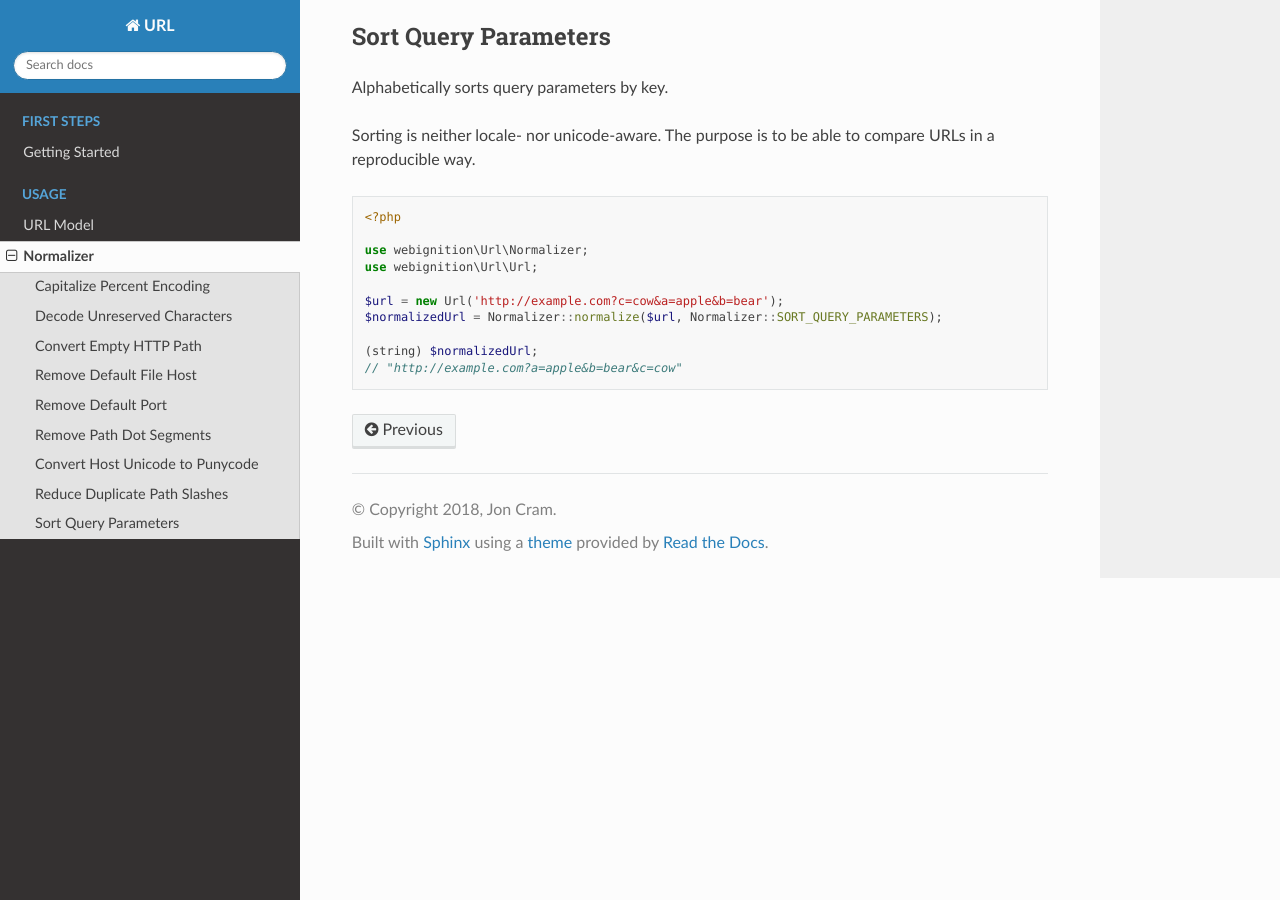
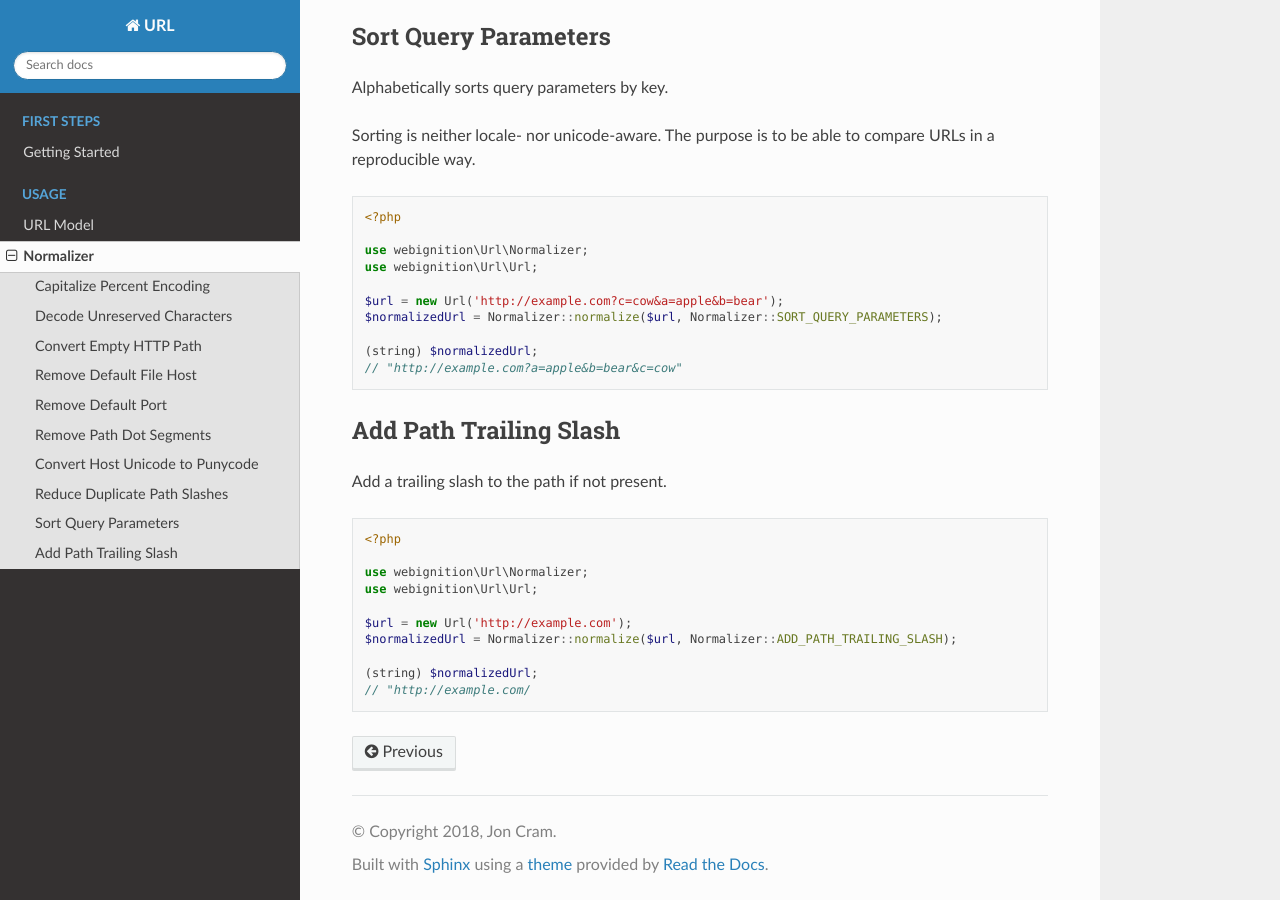
Before and after one commit to webignition/url, a Sphinx documentation site: the page built from docs/normalizer.rst, in a window 1280 px wide and 900 px high, scrolled down 3382 px. Built offline with Sphinx 7.4.7 and the Read the Docs theme 2.0.0, drawn with Linux system fonts in a browser that asks for light colours.

Commit message:
Document add path trailing slash

```diff
--- a/docs/includes/normalizer/normalizations-list.rst
+++ b/docs/includes/normalizer/normalizations-list.rst
@@ -7,7 +7,7 @@
 - :ref:`convert host unicode to punycode <normalizations-convert-host-unicode-to-punycode>`
 - :ref:`reduce duplicate path slashes <normalizations-reduce-duplicate-path-slashes>`
 - :ref:`sort query parameters <normalizations-sort-query-parameters>`
-- add path trailing slash
+- :ref:`add path trailing slash <normalizations-add-path-trailing-slash>`
 - remove user info
 - remove fragment
 - remove www sub-domain
--- a/docs/normalizer.rst
+++ b/docs/normalizer.rst
@@ -206,3 +206,24 @@ Sorting is neither locale- nor unicode-aware. The purpose is to be able to compa
 
     (string) $normalizedUrl;
     // "http://example.com?a=apple&b=bear&c=cow"
+
+.. _normalizations-add-path-trailing-slash:
+
+-----------------------
+Add Path Trailing Slash
+-----------------------
+
+Add a trailing slash to the path if not present.
+
+.. code-block:: php
+
+    <?php
+
+    use webignition\Url\Normalizer;
+    use webignition\Url\Url;
+
+    $url = new Url('http://example.com');
+    $normalizedUrl = Normalizer::normalize($url, Normalizer::ADD_PATH_TRAILING_SLASH);
+
+    (string) $normalizedUrl;
+    // "http://example.com/
```
